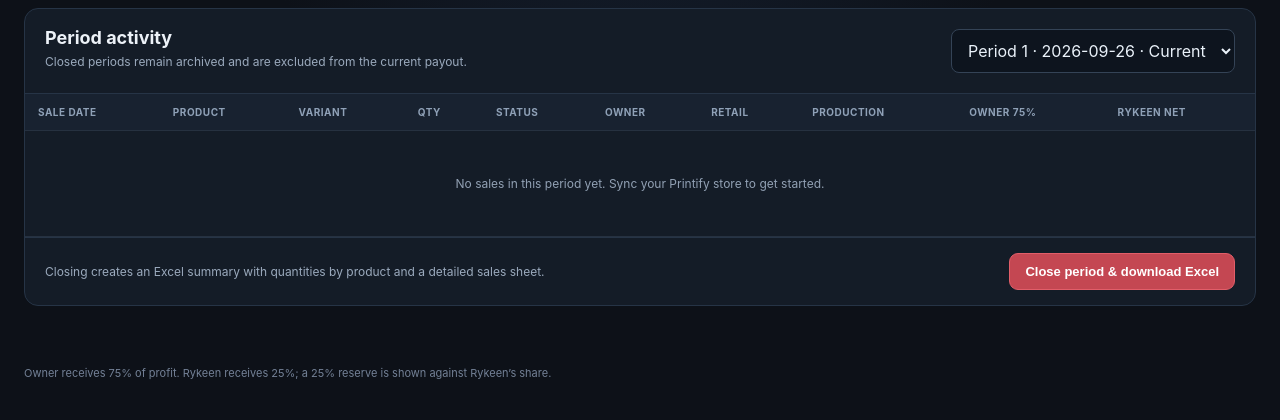
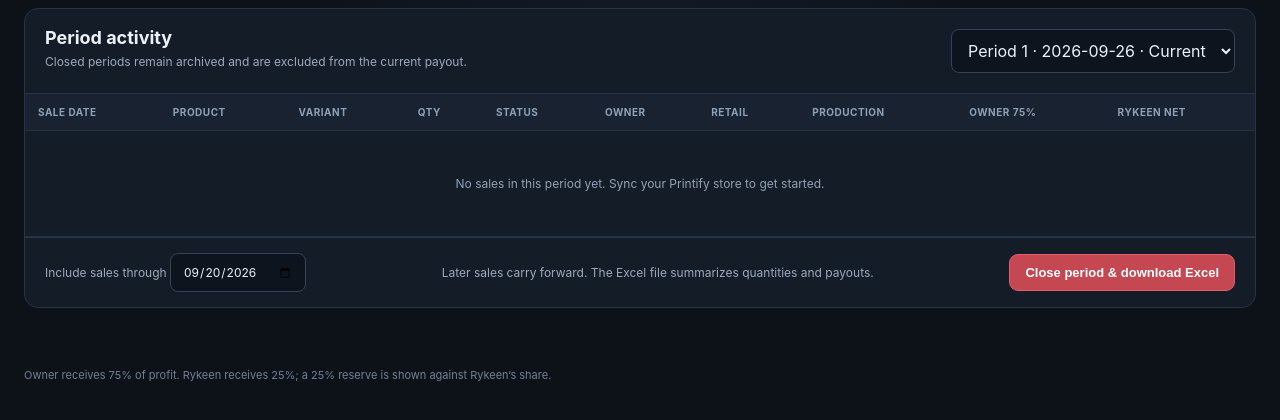
Before and after one commit to Rykeen-sargeras/Merch-store, a Flask app: page / in a window 1280 px wide. Shown: the part 310-730 px from the top of the page. Run offline with Flask 3, Linux system fonts and the light colour scheme; the visitor is signed in with stand-in values (Sample User, id 1); data comes from the database, SQL or seed files in the repository; data that the repository does not hold is empty; parts of the project's set-up code (start-up, migrations or seed data) failed here and were passed over.

Commit message:
Expose the September 20 cutoff control

```diff
--- a/templates/dashboard.html
+++ b/templates/dashboard.html
@@ -5,4 +5,4 @@
 <div class="table-wrap"><table><thead><tr><th>Sale date</th><th>Product</th><th>Variant</th><th>Qty</th><th>Status</th><th>Owner</th><th>Retail</th><th>Production</th><th>Owner 75%</th><th>Rykeen net</th></tr></thead><tbody>
 {% for r in rows %}<tr class="{% if r.status|lower in ['canceled','cancelled','refunded'] %}muted{% endif %}"><td>{{ (r.ordered_at or '')[:16] }}</td><td class="product-cell">{{ r.title }}</td><td>{{ r.variant }}</td><td>{{ r.quantity }}</td><td><span class="status">{{ r.status }}</span></td><td>{{ r.owner }}</td><td>{% if r.retail is not none %}{{ '$' }}{{ '%.2f'|format(r.retail/100) }}{% else %}<span class="warning">Price needed</span>{% endif %}</td><td>{{ '$' }}{{ '%.2f'|format(r.production/100) }}</td><td>{% if r.owner_share is not none %}{{ '$' }}{{ '%.2f'|format(r.owner_share/100) }}{% else %}—{% endif %}</td><td>{% if r.rykeen_net is not none %}{{ '$' }}{{ '%.2f'|format(r.rykeen_net/100) }}{% else %}—{% endif %}</td></tr>
 {% else %}<tr><td colspan="10" class="empty">No sales in this period yet. Sync your Printify store to get started.</td></tr>{% endfor %}</tbody></table></div>
-{% if chosen==active %}<form method="post" action="{{ url_for('close_period') }}" class="close-row" onsubmit="return confirm('Download this period’s Excel payout report and start a new period?');"><span>Closing creates an Excel summary with quantities by product and a detailed sales sheet.</span><button class="danger">Close period & download Excel</button></form>{% endif %}</section>{% endblock %}
+{% if chosen==active %}<form method="post" action="{{ url_for('close_period') }}" class="close-row" onsubmit="return confirm('Download the payout through the selected date and start a new period? Sales after that date will carry forward.');"><label>Include sales through <input type="date" name="cutoff_date" value="{{ cutoff }}" required></label><span>Later sales carry forward. The Excel file summarizes quantities and payouts.</span><button class="danger">Close period & download Excel</button></form>{% endif %}</section>{% endblock %}
```
